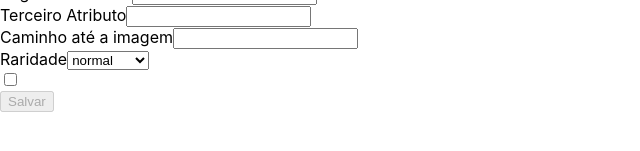
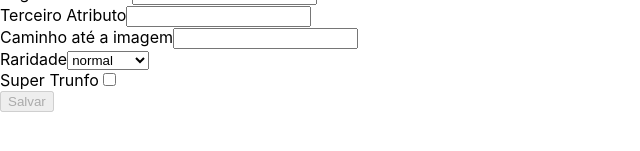
Before and after one commit to RabeloGuedes/Tryunfo, a React (Create React App) app: page / in a window 1280 px wide. Shown: the part 165-316 px from the top of the page, without its empty margins (0-640 px from the left). Built offline with nearby package versions, Linux system fonts and the light colour scheme.

Commit message:
Adiciona verificacao de Super Trunfo no baralho e mudanca de elemento do tipo checkbox para paragrafo, se já houver um Super Trufo.

```diff
--- a/src/App.js
+++ b/src/App.js
@@ -71,17 +71,24 @@ class App extends React.Component {
       Attribute3,
       Image,
       Rarity,
+      SuperTrunfo,
     } = this.state;
+    const card = {
+      Name,
+      Description,
+      Attribute1,
+      Attribute2,
+      Attribute3,
+      Image,
+      Rarity,
+      SuperTrunfo,
+    };
+    if (card.SuperTrunfo) {
+      this.setState({ hasTrunfo: true });
+    }
     this.setState(
       () => ({ Deck:
-        [...Deck, {
-          Name,
-          Description,
-          Attribute1,
-          Attribute2,
-          Attribute3,
-          Image,
-          Rarity }],
+        [...Deck, card],
       Name: '',
       Description: '',
       Attribute1: 0,
--- a/src/components/Form.jsx
+++ b/src/components/Form.jsx
@@ -97,6 +97,10 @@ class Form extends React.Component {
           </label>
         </div>
         <div>
+          {
+            !hasTrunfo ? (
+              <label htmlFor="SuperTrunfo">
+                Super Trunfo
                 <input
                   name="SuperTrunfo"
                   type="checkbox"
@@ -105,6 +109,8 @@ class Form extends React.Component {
                   checked={ cardTrunfo }
                   onChange={ onInputChange }
                 />
+              </label>) : <p>Você já tem um Super Trunfo em seu baralho</p>
+          }
         </div>
         <div>
           <button
```
Lines whose indentation alone changed are shown as unchanged.
